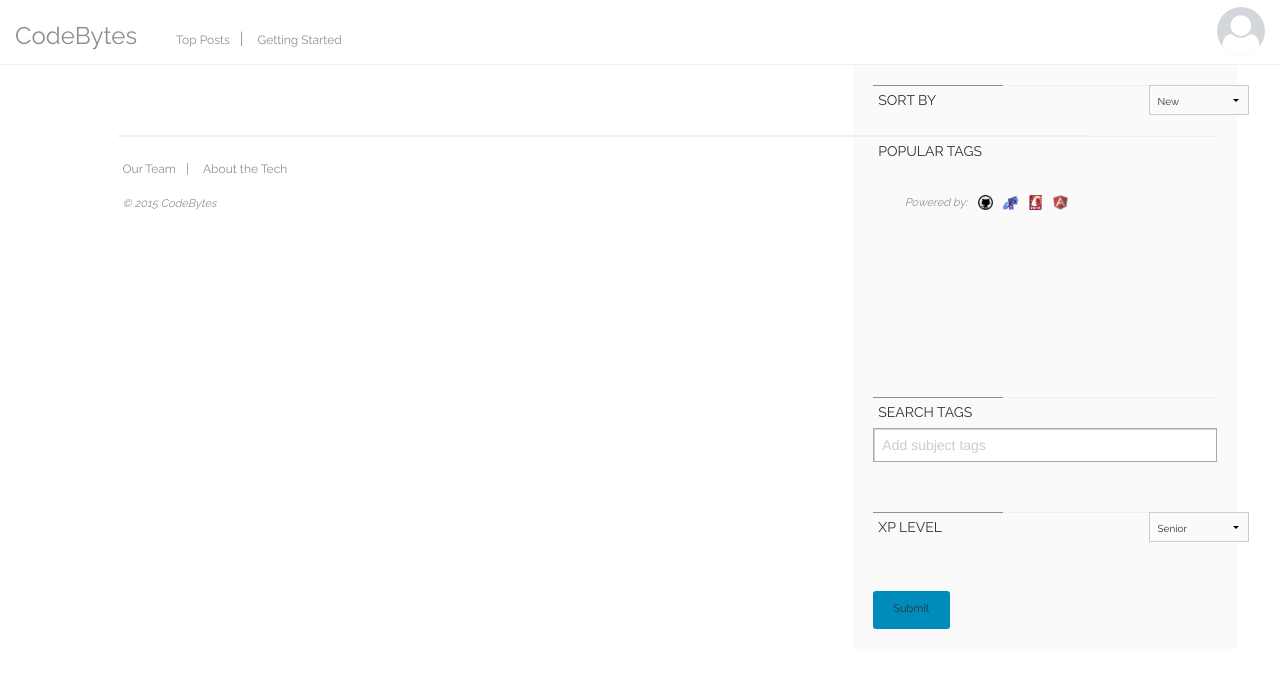
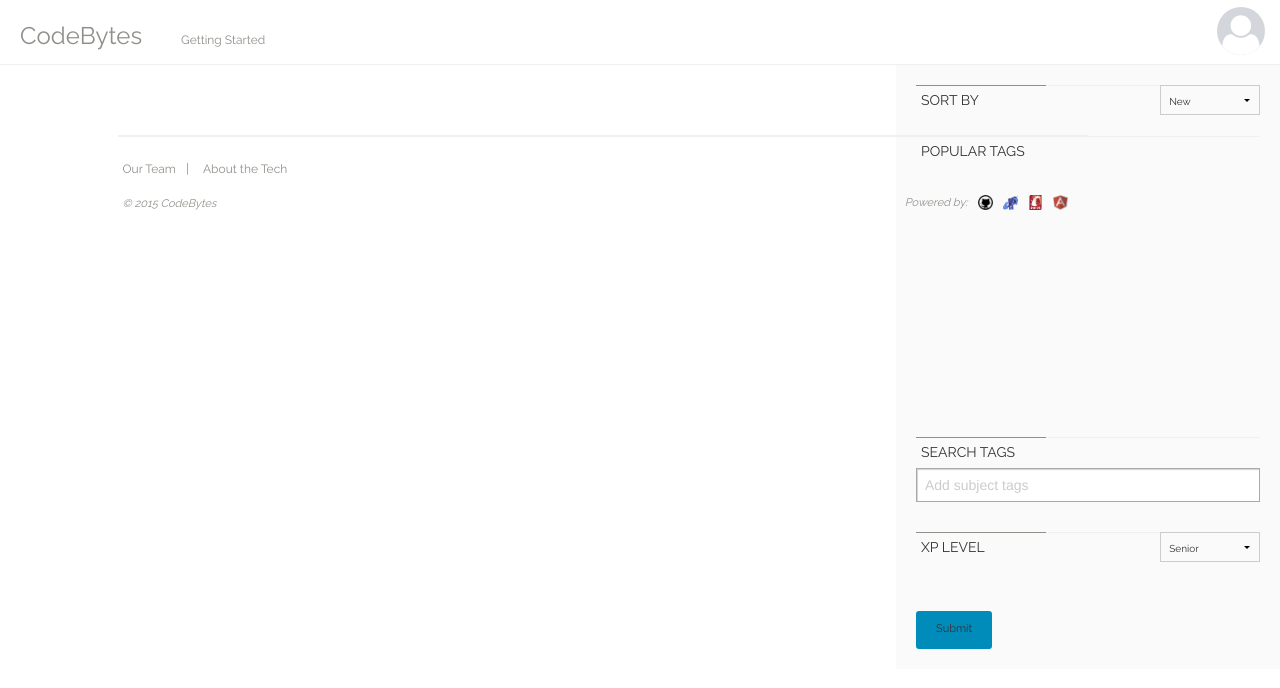
Before and after one commit to Code-Bytes/JS, a website: page app/index.html in a window 1280 px wide. Drawn offline with Linux system fonts and the light colour scheme; no server answers.

Commit message:
Tweaked styling to feed filter panel

```diff
--- a/app/index.html
+++ b/app/index.html
@@ -22,7 +22,6 @@
     <div class="topSpace"></div>
     <div class="navDiv">
       <a class="logo" href="#/">CodeBytes</a>
-      <a class="link" href="#/topposts">Top Posts</a><span ng-if="!isAuthenticated()">|</span>
       <a class="link" href="#/login" ng-if="!isAuthenticated()">Getting Started</a>
       <a class="postLink" href="#/addpost">
         <div class="addPost" ng-if="isAuthenticated()">
--- a/app/js/templates/feed.tpl.html
+++ b/app/js/templates/feed.tpl.html
@@ -86,24 +86,7 @@
       <auto-complete source="loadTags($query)"></auto-complete>
     </tags-input>
 
-    <!-- Filter by expertise level -->
-<!--     <div class="filterPostsDivider"> -->
-<!--       <div class="filterHeadDiv"><span class="filterHead">XP LEVEL</span></div>
-    </div>
-    <div class="radiobtn xpFilterBtn">
-      <input ng-model="xp.text" type="radio" name="expertiselvl" ng-value="All" id="expertlvl"><label for="expertlvl">All</label>
-    </div>
-    <div class="radiobtn xpFilterBtn">
-      <input ng-model="xp.text" type="radio" name="expertiselvl" ng-value="Noob" id="nooblvl"><label for="nooblvl">Noob</label>
-    </div>
-    <div class="radiobtn xpFilterBtn">
-      <input class="radio" ng-model="xp.text" type="radio" name="expertiselvl" ng-value="Intermediate" id="intermedlvl"><label for="intermedlvl">Junior</label>
-    </div>
-    <div class="radiobtn xpFilterBtn">
-      <input ng-model="xp.text" type="radio" name="expertiselvl" ng-value="Expert" id="expertlvl"><label for="expertlvl">Senior</label>
-    </div> -->
-
-    <div class="filterPostsDivider">
+    <div class="filterPostsDivider xpDivider">
       <div class="filterHeadDiv"><span class="filterHead">XP LEVEL</span></div>
       <select class="feedSortSelect" name="select">
         <option value="all">All</option>
--- a/app/sass/main.scss
+++ b/app/sass/main.scss
@@ -35,7 +35,7 @@ nav span {
 }
 
 .logo {
-  margin-left: 15px;
+  margin-left: 20px;
   margin-right: 30px;
 }
 
@@ -273,16 +273,17 @@ input[type="text"] {
 ///// Filter /////
 //////////////////
 
-.feedFilter {
-  position: absolute;
-  top: 0;
-  right: 0;
-}
+// .feedFilter {
+//   position: absolute;
+//   top: 0;
+//   right: 0;
+// }
 
 .panel {
   position: fixed;
+  top: 0;
+  right: 0;
   display: block;
-  float: right;
   top: 65px;
   margin: 0;
   min-height: 72vh;
@@ -321,7 +322,7 @@ input[type="text"] {
 .feedSortSelect {
   width: 100px;
   position: absolute;
-  left: 80%;
+  left: 71%;
   height: 30px;
   font-size: 10px;
 }
@@ -338,6 +339,10 @@ input[type="text"] {
 .radiobtn {
   display: inline-block;
   // font-size: 0.65em;
+}
+
+.xpDivider {
+  margin-top: 30px;
 }
 
 .xpFilterBtn {
@@ -364,7 +369,7 @@ input[type="text"] {
 
 .tagList {
   display: block;
-  height: 180px;
+  height: 220px;
 }
 
 .tagDiv {
```
Also changed, not shown: app/css/main.css.
